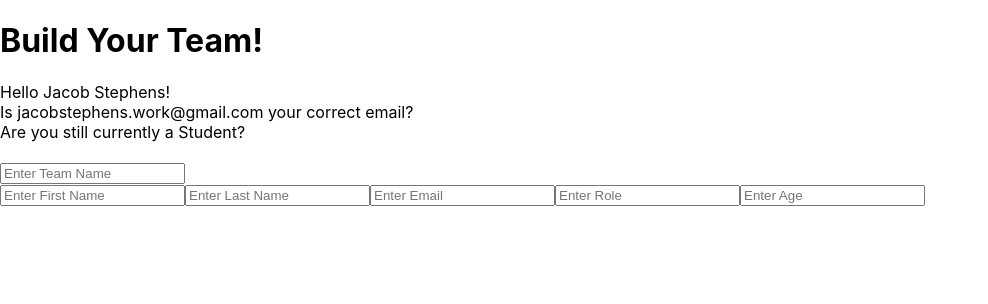
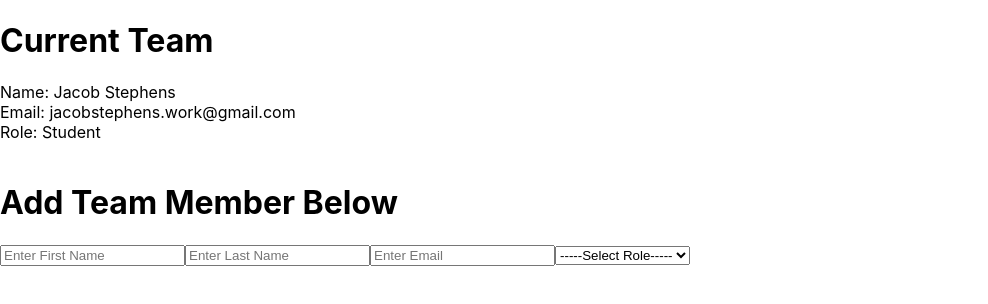
Before and after one commit to bloominstituteoftechnology/team-builder, a React (Create React App) app in the folder team-builder/: page / in a window 1280 px wide. Shown: the top 304 px of the page, without its empty margins (0-988 px from the left). Built offline with nearby package versions, Linux system fonts and the light colour scheme.

Commit message:
now just need to make the add member component

```diff
--- a/team-builder/src/App.js
+++ b/team-builder/src/App.js
@@ -25,28 +25,21 @@ function App() {
 
     <div>
 
-      <h1>Build Your Team!</h1>
+      <h1>Current Team</h1>
 
       {members.map((member) => {
         return (
           <div>
-            Hello {member.firstName} {member.lastName}!<br/>
-            Is {member.email} your correct email? <br/>
-            Are you still currently a {member.role}?
+            Name: {member.firstName} {member.lastName}<br/>
+            Email: {member.email}<br/>
+            Role: {member.role}
           </div>
         );
       })}
 
       <br/>
 
-      <form>
-
-        <input
-          placeholder="Enter Team Name">
-
-        </input>
-
-      </form>
+      <h1>Add Team Member Below</h1>
 
       <form>
 
@@ -65,14 +58,17 @@ function App() {
 
         </input>
 
-        <input
-        placeholder="Enter Role">
+        <select>
+          <option>-----Select Role-----</option>
 
-        </input>
+          <option>Instructor</option>
 
-        <input placeholder="Enter Age">
+          <option>Student</option>
 
-        </input>
+          <option>Web Developer</option>
+
+          <option>Faculty Member</option>
+        </select>
 
       </form>
 
```
Also changed, not shown: 1 other file (tests, documents, lock files or other folders).
